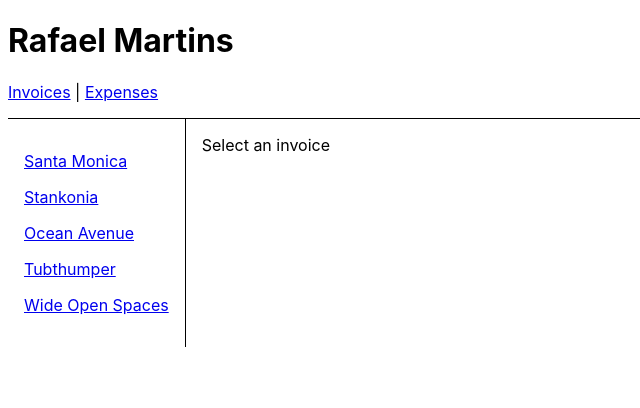
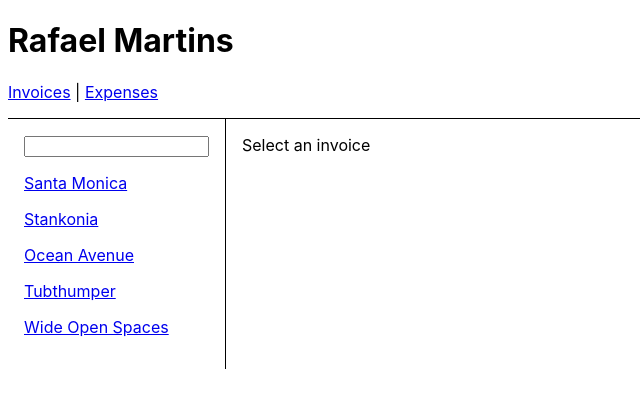
Before and after one commit to RafaelSVMartins/github-qxw7pt-36i76m, a React (Vite) app: page /invoices in a window 1280 px wide. Shown: the top 408 px of the page, without its empty margins (0-640 px from the left). Built offline with nearby package versions, Linux system fonts and the light colour scheme.

Commit message:
I´ve implemented the Search Params

```diff
--- a/src/routes/invoices.jsx
+++ b/src/routes/invoices.jsx
@@ -1,8 +1,12 @@
-import { NavLink,Outlet } from 'react-router-dom';
+import { NavLink,
+  Outlet,
+  useSearchParams } from 'react-router-dom';
 import { getInvoices } from '../data';
 
 export default function Invoices() {
   let invoices = getInvoices();
+  let[searchParams,setSearchParams] = useSearchParams();
+
   return (
     <div style={{ display: 'flex' }}>
       <nav
@@ -11,7 +15,25 @@
           padding: '1rem',
         }}
       >
-        {invoices.map((invoice) => (
+        <input
+          value={searchParams.get("filter") || ""}
+          onChange={event => {
+            let filter = event.target.value;
+            if(filter) {
+              setSearchParams({filter});
+            } else {
+              setSearchParams({});
+            }
+          }}
+        />
+        {invoices
+        .filter(invoice => {
+          let filter = searchParams.get("filter");
+          if (!filter) return true;
+          let name = invoice.name.toLowerCase();
+          return name.startsWith(filter.toLowerCase());
+
+        }).map((invoice) => (
           <NavLink
             style={({isActive}) => {
               return {
```
